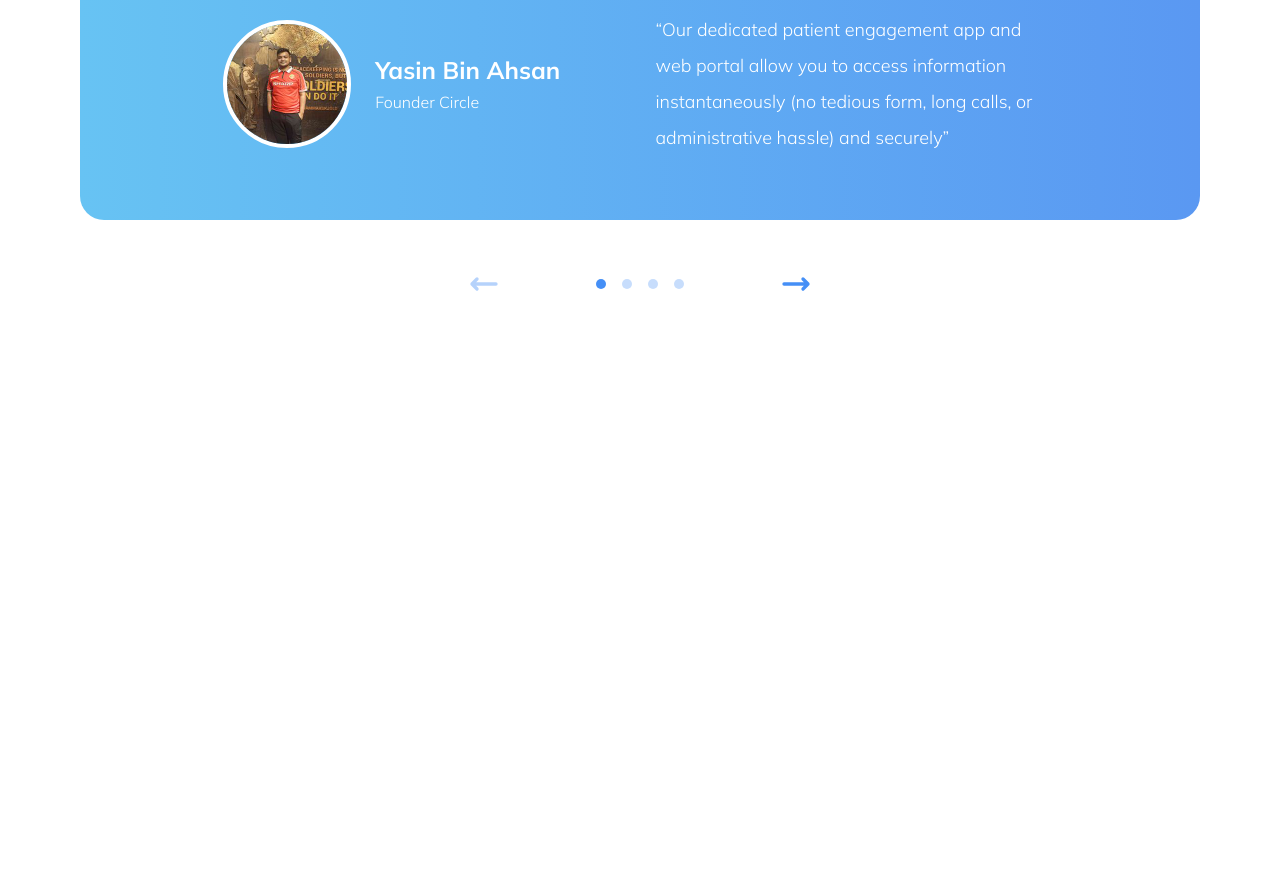
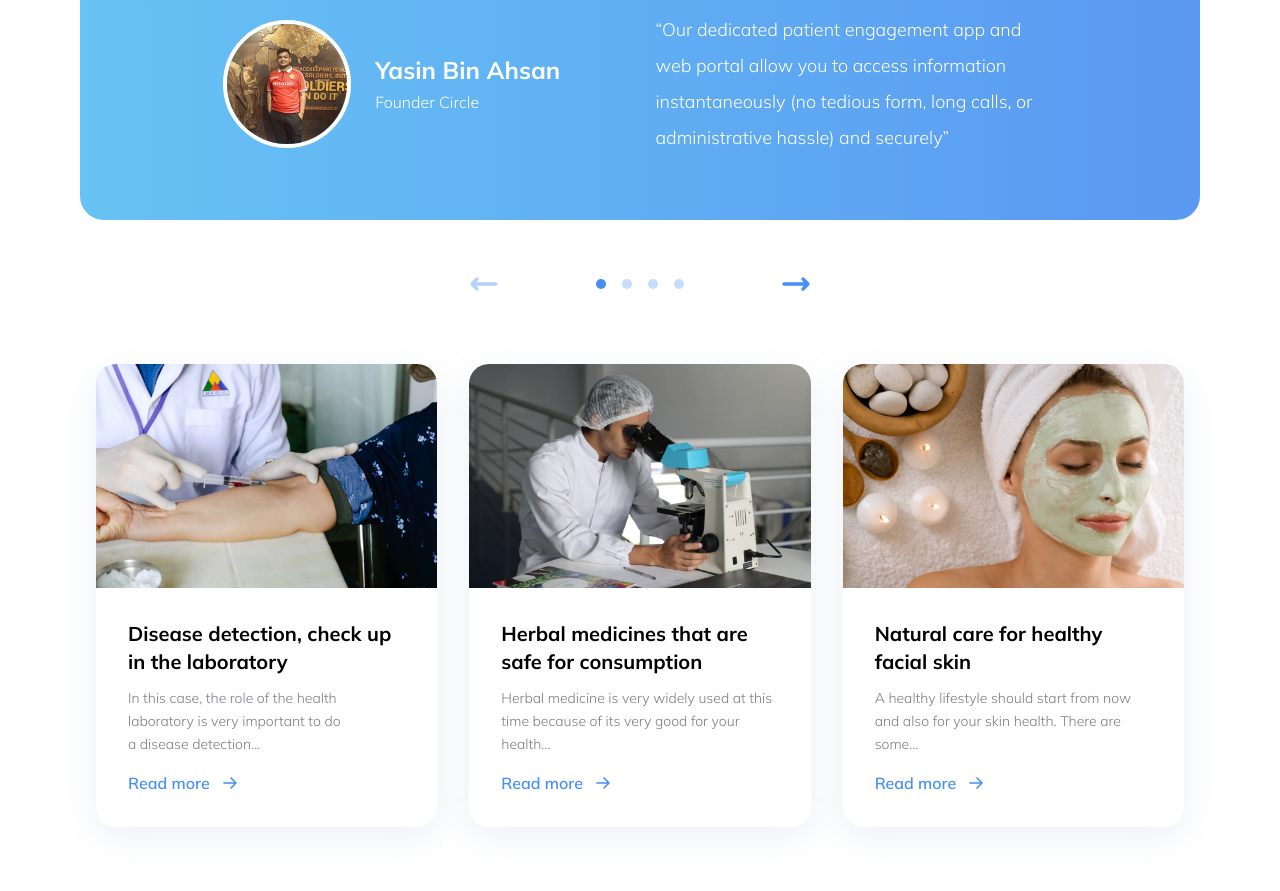
Before and after one commit to yasin-coded/ostad_m14_assignment, a website: page index.html in a window 1280 px wide. Shown: the part 3048-3939 px from the top of the page. Before the commit the page ends 3348 px from the top, so only its background shows below. Drawn offline with nearby package versions, Linux system fonts and the light colour scheme; files that its build step writes are made by us from their sources.

```diff
--- a/index.html
+++ b/index.html
@@ -293,6 +293,80 @@
                     </svg>
                 </button>
             </div>
+        </section>
+
+        <!--More Articles section-->
+        <section class="mx-auto w-full max-w-[1120px] py-16 px-4">
+            <div class="grid grid-cols-1 md:grid-cols-2 lg:grid-cols-3 gap-8">
+
+    <!-- Card 1 -->
+    <article class="bg-white rounded-[20px] overflow-hidden shadow-[0_10px_35px_rgba(229,233,242,0.7)] flex flex-col justify-between">
+      <div>
+        <img src="./images/Article_image_1.png" alt="Disease detection" class="w-full h-56 object-cover" />
+        <div class="p-8 pb-4">
+          <h3 class="text-xl font-bold text-black leading-snug">
+            Disease detection, check up in the laboratory
+          </h3>
+          <p class="mt-3 text-sm font-light text-body-text leading-relaxed">
+            In this case, the role of the health <br> laboratory is very important to do <br> a disease detection...
+          </p>
+        </div>
+      </div>
+      <div class="px-8 pb-8">
+        <a class="inline-flex items-center gap-3 text-brand-color font-semibold hover:gap-4 transition-all">
+          <span>Read more</span>
+          <svg xmlns="http://www.w3.org/2000/svg" fill="none" viewBox="0 0 24 24" stroke-width="2.5" stroke="currentColor" class="w-4 h-4">
+            <path stroke-linecap="round" stroke-linejoin="round" d="M13.5 4.5L21 12m0 0l-7.5 7.5M21 12H3" />
+          </svg>
+        </a>
+      </div>
+    </article>
+
+    <!-- Card 2 -->
+    <article class="bg-white rounded-[20px] overflow-hidden shadow-[0_10px_35px_rgba(229,233,242,0.7)] flex flex-col justify-between">
+      <div>
+        <img src="./images/Image_2.png" alt="Herbal medicines" class="w-full h-56 object-cover" />
+        <div class="p-8 pb-4">
+          <h3 class="text-xl font-bold text-black leading-snug">
+            Herbal medicines that are safe for consumption
+          </h3>
+          <p class="mt-3 text-sm font-light text-body-text leading-relaxed">
+            Herbal medicine is very widely used at this time because of its very good for your health...
+          </p>
+        </div>
+      </div>
+      <div class="px-8 pb-8">
+        <a class="inline-flex items-center gap-3 text-brand-color font-semibold hover:gap-4 transition-all">
+          <span>Read more</span>
+          <svg xmlns="http://www.w3.org/2000/svg" fill="none" viewBox="0 0 24 24" stroke-width="2.5" stroke="currentColor" class="w-4 h-4">
+            <path stroke-linecap="round" stroke-linejoin="round" d="M13.5 4.5L21 12m0 0l-7.5 7.5M21 12H3" />
+          </svg>
+        </a>
+      </div>
+    </article>
+
+    <!-- Card 3 -->
+    <article class="bg-white rounded-[20px] overflow-hidden shadow-[0_10px_35px_rgba(229,233,242,0.7)] flex flex-col justify-between">
+      <div>
+        <img src="./images/Image_3.png" alt="Natural care" class="w-full h-56 object-cover" />
+        <div class="p-8 pb-4">
+          <h3 class="text-xl font-bold text-black leading-snug">
+            Natural care for healthy facial skin
+          </h3>
+          <p class="mt-3 text-sm font-light text-body-text leading-relaxed">
+            A healthy lifestyle should start from now and also for your skin health. There are some...
+          </p>
+        </div>
+      </div>
+      <div class="px-8 pb-8">
+        <a class="inline-flex items-center gap-3 text-brand-color font-semibold hover:gap-4 transition-all">
+          <span>Read more</span>
+          <svg xmlns="http://www.w3.org/2000/svg" fill="none" viewBox="0 0 24 24" stroke-width="2.5" stroke="currentColor" class="w-4 h-4">
+            <path stroke-linecap="round" stroke-linejoin="round" d="M13.5 4.5L21 12m0 0l-7.5 7.5M21 12H3" />
+          </svg>
+        </a>
+      </div>
+    </article>
 
         </section>
 
```
Also changed, not shown: images/Article_image_1.png (added), images/Image_2.png (added), images/Image_3.png (added).
